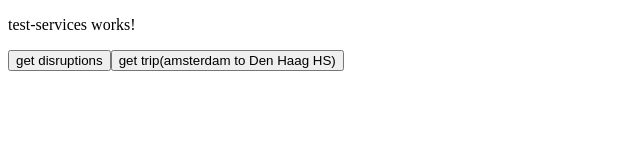
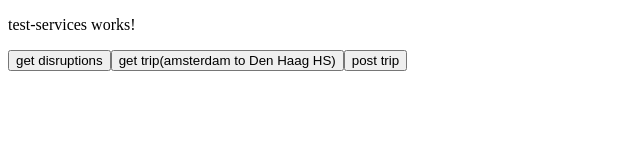
Before and after one commit to FrisoDenijs/DMH2018-Stranded, an Angular app in the folder Stranded/: page / in a window 1280 px wide. Shown: the top 160 px of the page, without its empty margins (0-640 px from the left). Built offline with nearby package versions, Linux system fonts and the light colour scheme.

Commit message:
added post trip functionality

```diff
--- a/Stranded/src/app/shared/services/trip.service.ts
+++ b/Stranded/src/app/shared/services/trip.service.ts
@@ -8,18 +8,16 @@ import { HttpClient } from '@angular/common/http';
 })
 export class TripService {
 
-  private readonly tripUrl = 'http://172.24.23.244:8000/api/trips';
+  private readonly tripUrl = 'http://172.24.23.244:8000/api/trip';
+  private readonly tripsUrl = 'http://172.24.23.244:8000/api/trips';
 
   constructor(private http: HttpClient) { }
 
   post(req: PostTripRequest): Observable<PostTripResponse> {
-    const res = new PostTripResponse();
-    res.tripId = 42;
-
-    return of<PostTripResponse>(res);
+    return this.http.post<PostTripResponse>(this.tripUrl, req);
   }
 
   get(req: GetTripRequest): Observable<GetTripResponse> {
-    return this.http.get<GetTripResponse>(`${this.tripUrl}?to=${req.to}&from=${req.from}`);
+    return this.http.get<GetTripResponse>(`${this.tripsUrl}?to=${req.to}&from=${req.from}`);
   }
 }
--- a/Stranded/src/app/test-services/test-services.component.html
+++ b/Stranded/src/app/test-services/test-services.component.html
@@ -6,4 +6,6 @@
 
 <button (click)="getTrip()">get trip(amsterdam to Den Haag HS)</button>
 
+<button (click)="postTrip()">post trip</button>
+
 {{data}}
--- a/Stranded/src/app/test-services/test-services.component.ts
+++ b/Stranded/src/app/test-services/test-services.component.ts
@@ -1,6 +1,6 @@
 import { Component, OnInit } from '@angular/core';
 import { DisruptionsService, TripService } from '../shared/services';
-import { GetTripRequest } from '../shared/models';
+import { GetTripRequest, PostTripRequest } from '../shared/models';
 
 @Component({
   selector: 'app-test-services',
@@ -32,4 +32,18 @@ export class TestServicesComponent implements OnInit {
       console.log(res);
     });
   }
+
+  public postTrip() {
+    const req = new PostTripRequest();
+    req.to = 'Delft';
+    req.from = 'Breda';
+    req.age = 42;
+    req.gender = 'man';
+    req.seats = 1;
+    req.name = 'John Lennon';
+
+    this.tripService.post(req).subscribe(res => {
+      console.log(res);
+    });
+  }
 }
```
